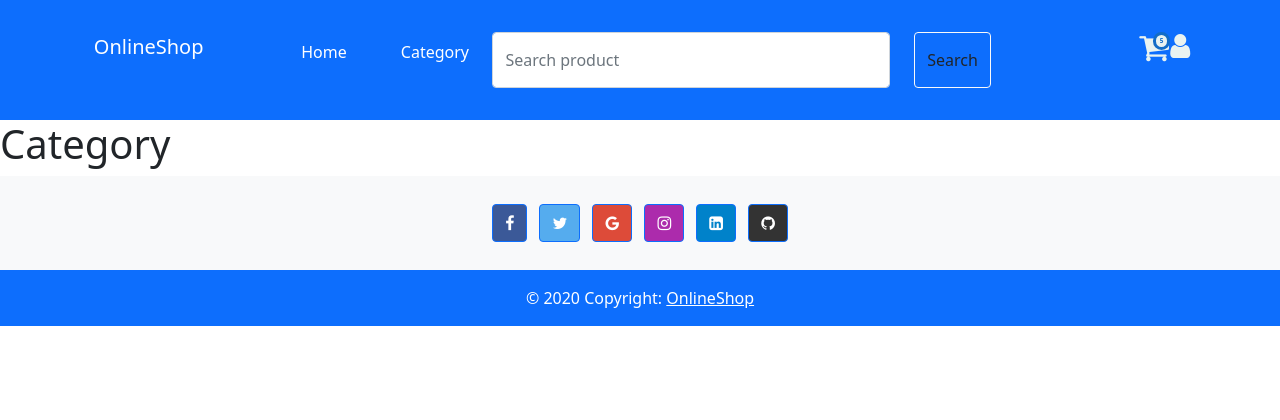
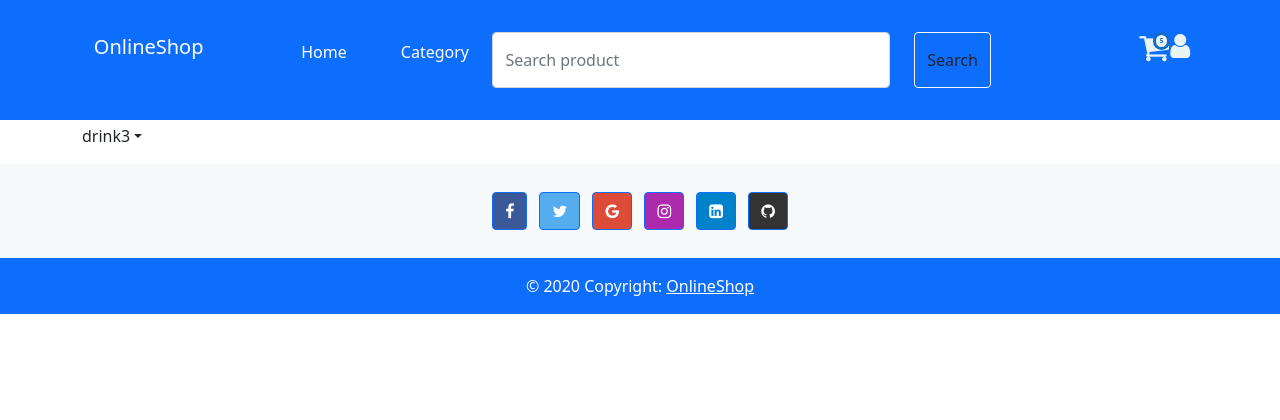
Before and after one commit to MohammadNasimi/Project_Final, a Django app: page /en/product/Category/ in a window 1280 px wide. Shown: the top 420 px of the page. Run offline with Django 4.2, Linux system fonts and the light colour scheme; data comes from the database, SQL or seed files in the repository; parts of the project's set-up code (start-up, migrations or seed data) failed here and were passed over.

Commit message:
add/category list view html

```diff
--- a/templates/landing/product/Category.html
+++ b/templates/landing/product/Category.html
@@ -1,6 +1,24 @@
 {% extends "landing/base/_base.html" %}
 {% block title %} Category {% endblock %}
 {% block content %}
-    <h1>Category</h1>
+    {% load static %}
 
+    <link rel="stylesheet" type="text/css" href="{% static "landing/css/category.css" %}">
+    <div class="container mt-1">
+        {% for i in Category_list %}
+            <div class="dropdown">
+            {% if  i.category_root  == None %}
+                <p type="button" class=" dropdown-toggle" data-bs-toggle="dropdown">
+                    {{ i.category_name }}</p>
+                <ul class="dropdown-menu">
+                    {% for j in Category_list %}
+                        {% if j.category_root == i %}
+                            <li><a class="dropdown-item" href="#">{{ j.category_name }}</a></li>
+                        {% endif %}
+                    {% endfor %}
+                </ul>
+            {% endif %}
+            </div>
+        {% endfor %}
+    </div>
 {% endblock %}
```
